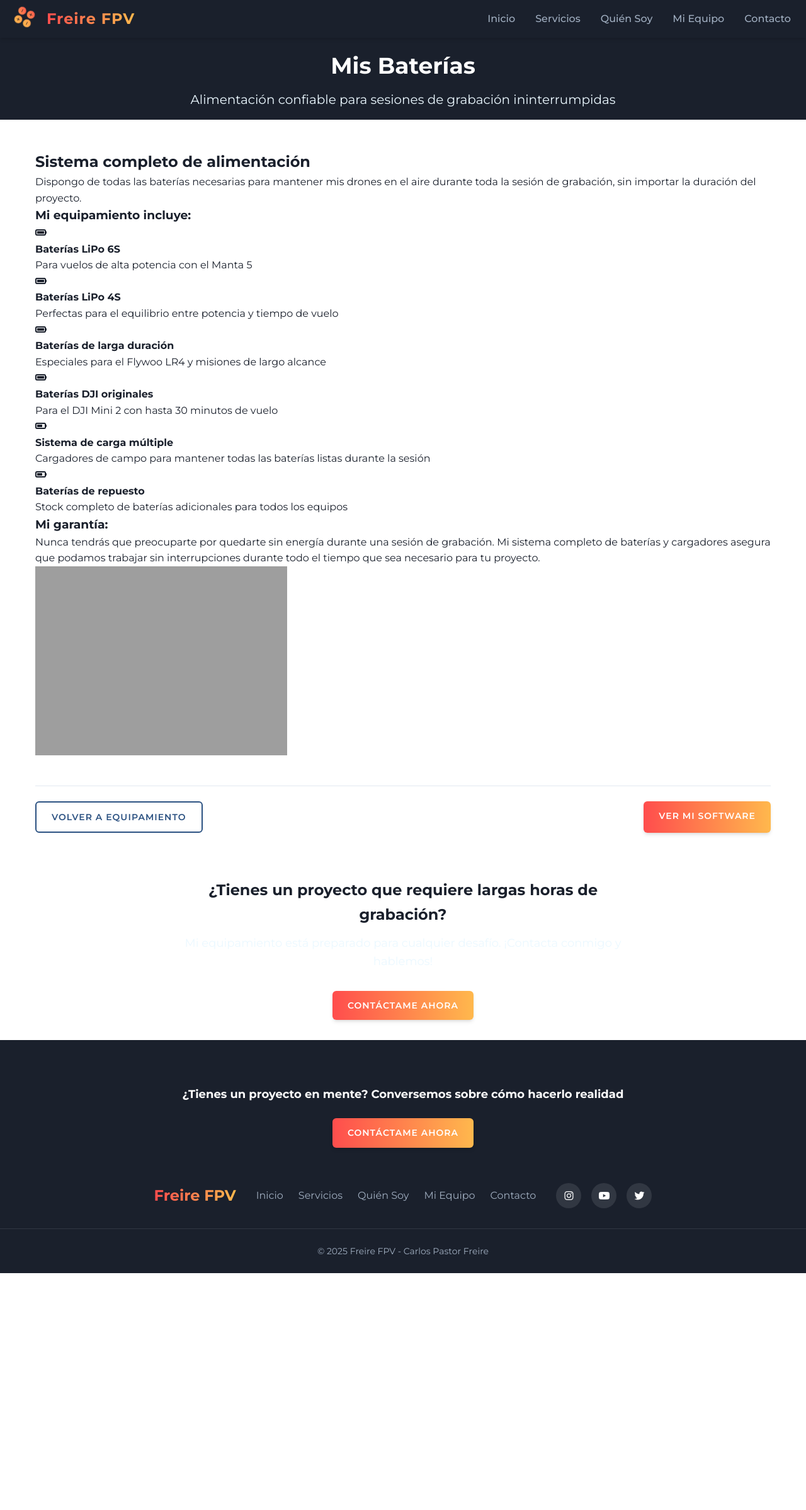
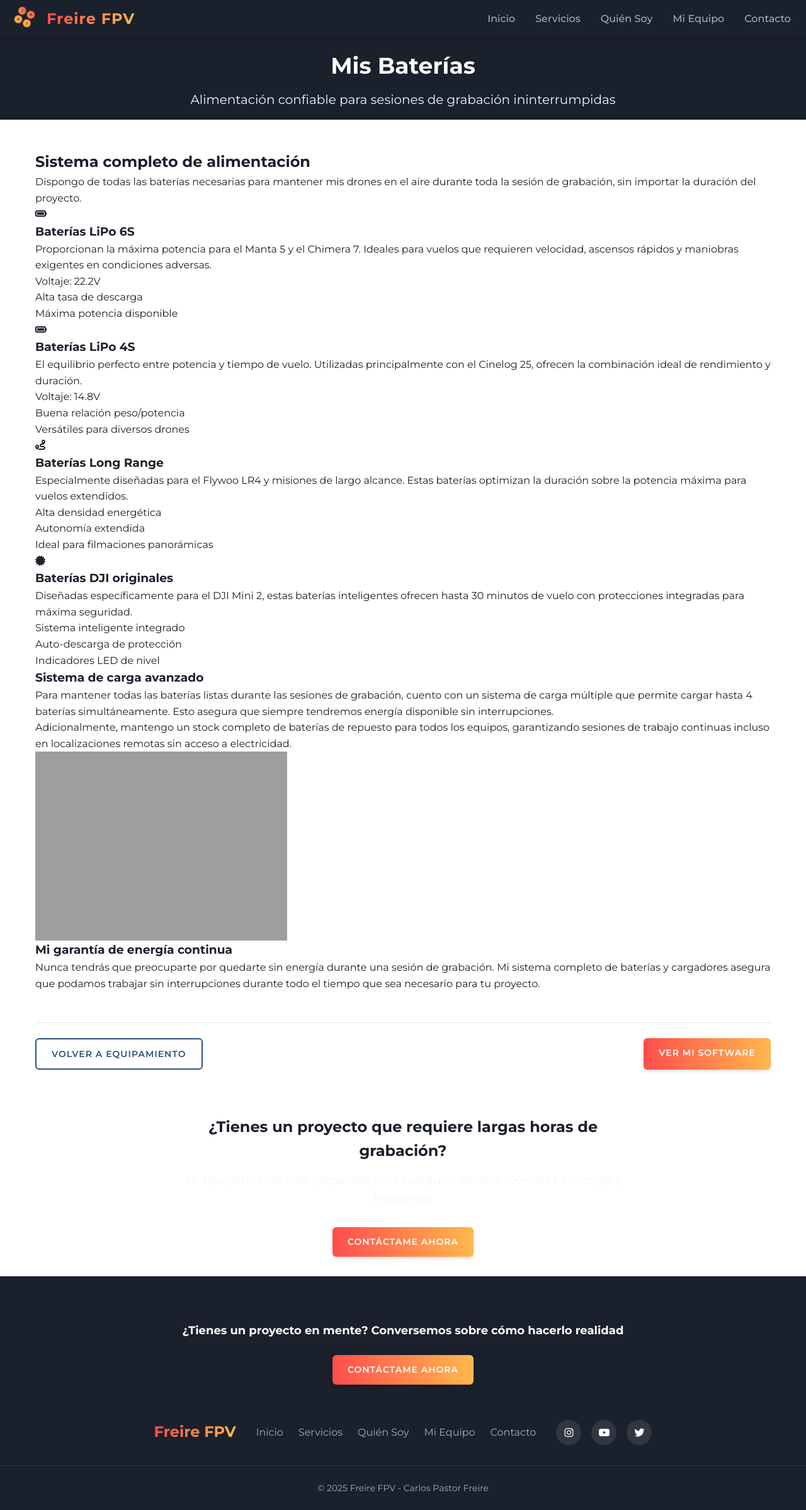
Before and after one commit to 420btc/frerefpv2, a Flask app: page /equipamiento/baterias in a window 1280 px wide. Shown: the whole page at 63% size. Before the commit the page ends 2021 px from the top, so only its background shows below. Run offline with Flask 3, Linux system fonts and the light colour scheme; grey boxes are pictures that could not be loaded.

Commit message:
Update equipment page with new drone, goggles, and improved battery section layout
Replit-Commit-Author: Agent
Replit-Commit-Session-Id: bfd02ce0-17c1-4126-93ef-c7efa9e75cba
Replit-Commit-Screenshot-Url: https://storage.googleapis.com/screenshot-production-us-central1/067bebea-f227-4ada-808c-ecb15f9e9898/6f56aeb5-0b65-4438-a681-c55147437336.jpg

```diff
--- a/templates/equipamiento/baterias.html
+++ b/templates/equipamiento/baterias.html
@@ -12,67 +12,79 @@
 
 <section class="equipment-detail">
     <div class="container">
-        <div class="battery-showcase">
-            <div class="battery-content">
+        <div class="battery-intro">
             <h2>Sistema completo de alimentación</h2>
-                <div class="battery-description">
-                    <p>Dispongo de todas las baterías necesarias para mantener mis drones en el aire durante toda la sesión de grabación, sin importar la duración del proyecto.</p>
+            <p class="battery-intro-text">Dispongo de todas las baterías necesarias para mantener mis drones en el aire durante toda la sesión de grabación, sin importar la duración del proyecto.</p>
+        </div>
 
-                    <h3>Mi equipamiento incluye:</h3>
-                    <ul class="battery-list">
-                        <li>
+        <div class="battery-grid">
+            <div class="battery-card">
+                <div class="battery-card-icon">
                     <i class="fas fa-battery-full"></i>
-                            <div>
-                                <strong>Baterías LiPo 6S</strong>
-                                <p>Para vuelos de alta potencia con el Manta 5</p>
                 </div>
-                        </li>
-                        <li>
+                <h3>Baterías LiPo 6S</h3>
+                <p>Proporcionan la máxima potencia para el Manta 5 y el Chimera 7. Ideales para vuelos que requieren velocidad, ascensos rápidos y maniobras exigentes en condiciones adversas.</p>
+                <ul class="battery-card-features">
+                    <li>Voltaje: 22.2V</li>
+                    <li>Alta tasa de descarga</li>
+                    <li>Máxima potencia disponible</li>
+                </ul>
+            </div>
+
+            <div class="battery-card">
+                <div class="battery-card-icon">
                     <i class="fas fa-battery-full"></i>
-                            <div>
-                                <strong>Baterías LiPo 4S</strong>
-                                <p>Perfectas para el equilibrio entre potencia y tiempo de vuelo</p>
                 </div>
-                        </li>
-                        <li>
-                            <i class="fas fa-battery-full"></i>
-                            <div>
-                                <strong>Baterías de larga duración</strong>
-                                <p>Especiales para el Flywoo LR4 y misiones de largo alcance</p>
+                <h3>Baterías LiPo 4S</h3>
+                <p>El equilibrio perfecto entre potencia y tiempo de vuelo. Utilizadas principalmente con el Cinelog 25, ofrecen la combinación ideal de rendimiento y duración.</p>
+                <ul class="battery-card-features">
+                    <li>Voltaje: 14.8V</li>
+                    <li>Buena relación peso/potencia</li>
+                    <li>Versátiles para diversos drones</li>
+                </ul>
             </div>
-                        </li>
-                        <li>
-                            <i class="fas fa-battery-full"></i>
-                            <div>
-                                <strong>Baterías DJI originales</strong>
-                                <p>Para el DJI Mini 2 con hasta 30 minutos de vuelo</p>
+
+            <div class="battery-card">
+                <div class="battery-card-icon">
+                    <i class="fas fa-route"></i>
                 </div>
-                        </li>
-                        <li>
-                            <i class="fas fa-battery-three-quarters"></i>
-                            <div>
-                                <strong>Sistema de carga múltiple</strong>
-                                <p>Cargadores de campo para mantener todas las baterías listas durante la sesión</p>
+                <h3>Baterías Long Range</h3>
+                <p>Especialmente diseñadas para el Flywoo LR4 y misiones de largo alcance. Estas baterías optimizan la duración sobre la potencia máxima para vuelos extendidos.</p>
+                <ul class="battery-card-features">
+                    <li>Alta densidad energética</li>
+                    <li>Autonomía extendida</li>
+                    <li>Ideal para filmaciones panorámicas</li>
+                </ul>
             </div>
-                        </li>
-                        <li>
-                            <i class="fas fa-battery-three-quarters"></i>
-                            <div>
-                                <strong>Baterías de repuesto</strong>
-                                <p>Stock completo de baterías adicionales para todos los equipos</p>
+
+            <div class="battery-card">
+                <div class="battery-card-icon">
+                    <i class="fas fa-certificate"></i>
                 </div>
-                        </li>
+                <h3>Baterías DJI originales</h3>
+                <p>Diseñadas específicamente para el DJI Mini 2, estas baterías inteligentes ofrecen hasta 30 minutos de vuelo con protecciones integradas para máxima seguridad.</p>
+                <ul class="battery-card-features">
+                    <li>Sistema inteligente integrado</li>
+                    <li>Auto-descarga de protección</li>
+                    <li>Indicadores LED de nivel</li>
                 </ul>
-
-                    <div class="battery-guarantee">
-                        <h3>Mi garantía:</h3>
-                        <p>Nunca tendrás que preocuparte por quedarte sin energía durante una sesión de grabación. Mi sistema completo de baterías y cargadores asegura que podamos trabajar sin interrupciones durante todo el tiempo que sea necesario para tu proyecto.</p>
             </div>
         </div>
+
+        <div class="battery-system">
+            <div class="battery-system-content">
+                <h3>Sistema de carga avanzado</h3>
+                <p>Para mantener todas las baterías listas durante las sesiones de grabación, cuento con un sistema de carga múltiple que permite cargar hasta 4 baterías simultáneamente. Esto asegura que siempre tendremos energía disponible sin interrupciones.</p>
+                <p>Adicionalmente, mantengo un stock completo de baterías de repuesto para todos los equipos, garantizando sesiones de trabajo continuas incluso en localizaciones remotas sin acceso a electricidad.</p>
             </div>
             <div class="battery-image-container">
                 <img src="{{ url_for('static', filename='img/equipamiento/baterias/lipo.jpg') }}?t=1744169500" alt="Sistema de baterías profesional LiPo">
             </div>
+        </div>
+
+        <div class="battery-guarantee">
+            <h3>Mi garantía de energía continua</h3>
+            <p>Nunca tendrás que preocuparte por quedarte sin energía durante una sesión de grabación. Mi sistema completo de baterías y cargadores asegura que podamos trabajar sin interrupciones durante todo el tiempo que sea necesario para tu proyecto.</p>
         </div>
 
         <div class="equipment-navigation">
@@ -95,15 +107,130 @@
 
 {% block styles %}
 <style>
-    .battery-showcase {
-        display: flex;
-        gap: var(--spacing-12);
-        margin: var(--spacing-8) 0;
-        align-items: center;
+    /* Estilos para la introducción */
+    .battery-intro {
+        text-align: center;
+        margin-bottom: var(--spacing-10);
     }
 
-    .battery-content {
+    .battery-intro h2 {
+        font-size: var(--font-size-3xl);
+        color: var(--color-primary);
+        margin-bottom: var(--spacing-4);
+    }
+
+    .battery-intro-text {
+        font-size: var(--font-size-lg);
+        max-width: 800px;
+        margin: 0 auto;
+        color: var(--color-dark);
+    }
+
+    /* Estilos para el grid de tarjetas */
+    .battery-grid {
+        display: grid;
+        grid-template-columns: repeat(auto-fit, minmax(280px, 1fr));
+        gap: var(--spacing-6);
+        margin-bottom: var(--spacing-10);
+    }
+
+    /* Estilos para las tarjetas individuales */
+    .battery-card {
+        background-color: var(--color-white);
+        border-radius: var(--border-radius-lg);
+        box-shadow: var(--shadow-md);
+        padding: var(--spacing-6);
+        transition: transform var(--transition-normal) ease, box-shadow var(--transition-normal) ease;
+        display: flex;
+        flex-direction: column;
+    }
+
+    .battery-card:hover {
+        transform: translateY(-5px);
+        box-shadow: var(--shadow-lg);
+    }
+
+    .battery-card-icon {
+        width: 70px;
+        height: 70px;
+        border-radius: 50%;
+        background: linear-gradient(to right, var(--color-gradient-start), var(--color-gradient-end));
+        display: flex;
+        align-items: center;
+        justify-content: center;
+        margin: 0 auto var(--spacing-4);
+    }
+
+    .battery-card-icon i {
+        font-size: var(--font-size-3xl);
+        color: var(--color-white);
+    }
+
+    .battery-card h3 {
+        text-align: center;
+        font-size: var(--font-size-xl);
+        color: var(--color-primary);
+        margin-bottom: var(--spacing-4);
+    }
+
+    .battery-card p {
+        font-size: var(--font-size-md);
+        line-height: 1.6;
+        color: var(--color-dark);
+        margin-bottom: var(--spacing-4);
+    }
+
+    .battery-card-features {
+        margin-top: auto;
+        background-color: var(--color-light);
+        border-radius: var(--border-radius-md);
+        padding: var(--spacing-4);
+    }
+
+    .battery-card-features li {
+        margin-bottom: var(--spacing-2);
+        padding-left: var(--spacing-4);
+        position: relative;
+        font-weight: 500;
+    }
+
+    .battery-card-features li::before {
+        content: '';
+        position: absolute;
+        left: 0;
+        top: 10px;
+        width: 6px;
+        height: 6px;
+        border-radius: 50%;
+        background-color: var(--color-accent);
+    }
+
+    /* Estilos para el sistema de carga */
+    .battery-system {
+        display: flex;
+        gap: var(--spacing-8);
+        align-items: center;
+        margin-bottom: var(--spacing-10);
+        background-color: var(--color-white);
+        border-radius: var(--border-radius-lg);
+        padding: var(--spacing-6);
+        box-shadow: var(--shadow-md);
+    }
+
+    .battery-system-content {
         flex: 1.5;
+    }
+
+    .battery-system-content h3 {
+        font-size: var(--font-size-xl);
+        color: var(--color-primary);
+        margin-bottom: var(--spacing-4);
+    }
+
+    .battery-system-content p {
+        font-size: var(--font-size-md);
+        line-height: 1.6;
+        margin-bottom: var(--spacing-4);
     }
 
     .battery-image-container {
@@ -117,48 +244,32 @@
         box-shadow: var(--shadow-lg);
     }
 
-    .battery-description {
-        margin-top: var(--spacing-4);
-    }
-
-    .battery-list {
-        margin: var(--spacing-6) 0;
-    }
-
-    .battery-list li {
-        display: flex;
-        align-items: flex-start;
-        margin-bottom: var(--spacing-4);
-        gap: var(--spacing-4);
-    }
-
-    .battery-list i {
-        color: var(--color-accent);
-        font-size: var(--font-size-xl);
-        margin-top: var(--spacing-1);
-    }
-
-    .battery-list strong {
-        display: block;
-        margin-bottom: var(--spacing-1);
-        color: var(--color-primary);
-    }
-
+    /* Estilos para la garantía */
     .battery-guarantee {
         background-color: var(--color-light);
         padding: var(--spacing-6);
         border-radius: var(--border-radius-lg);
-        margin-top: var(--spacing-8);
+        margin-bottom: var(--spacing-8);
         border-left: 4px solid var(--color-accent);
+        text-align: center;
     }
 
     .battery-guarantee h3 {
         color: var(--color-primary);
-        margin-bottom: var(--spacing-2);
+        margin-bottom: var(--spacing-4);
+        font-size: var(--font-size-xl);
     }
 
+    .battery-guarantee p {
+        font-size: var(--font-size-lg);
+        line-height: 1.6;
+        max-width: 800px;
+        margin: 0 auto;
+    }
+
+    /* Estilos responsivos */
     @media (max-width: 768px) {
-        .battery-showcase {
+        .battery-system {
             flex-direction: column;
         }
 
```
Also changed, not shown: templates/equipamiento/camaras.html (+23 -0 lines). Lines whose indentation alone changed are shown as unchanged.
